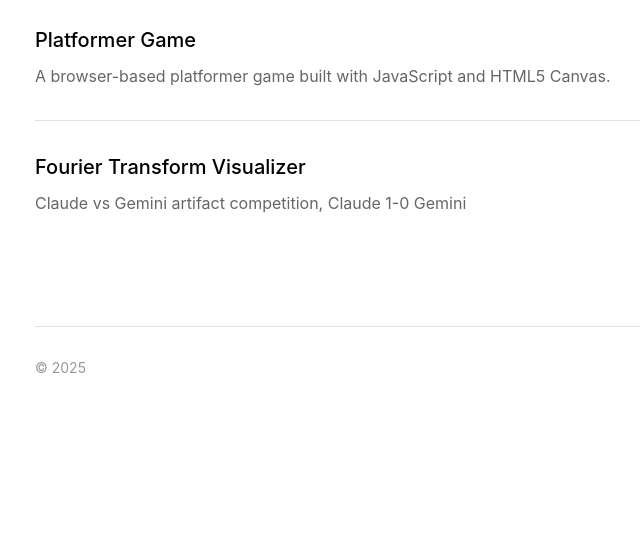
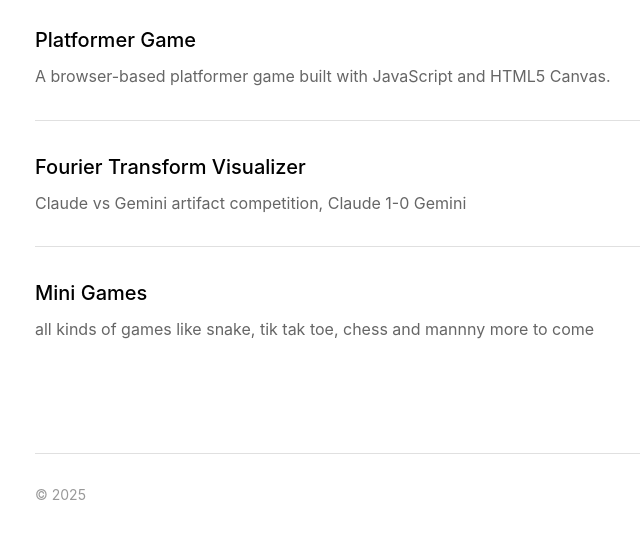
Before and after one commit to arnarfreyre/Website, a plain HTML site: page Index.html in a window 1280 px wide. Shown: the part 107-646 px from the top of the page, without its empty margins (205-845 px from the left). Drawn offline with Linux system fonts and the light colour scheme.

```diff
--- a/Index.html
+++ b/Index.html
@@ -101,16 +101,25 @@
         <h1>Projects</h1>
 
         <ul class="projects-list">
+            <!--  Platformer leikur    -->
             <li class="project-item">
                 <a href="Projects/PlatformerGame/Index.html" class="project-link">
                     <h2 class="project-title">Platformer Game</h2>
                     <p class="project-description">A browser-based platformer game built with JavaScript and HTML5 Canvas.</p>
                 </a>
             </li>
+            <!--  forier transform   -->
             <li class="project-item">
                 <a href="Projects/fourier" class="project-link">
                     <h2 class="project-title">Fourier Transform Visualizer</h2>
                     <p class="project-description">Claude vs Gemini artifact competition, Claude 1-0 Gemini</p>
+                </a>
+            </li>
+            <!--  mini games   -->
+            <li class="project-item">
+                <a href="Projects/fourier" class="project-link">
+                    <h2 class="project-title">Mini Games</h2>
+                    <p class="project-description">all kinds of games like snake, tik tak toe, chess and mannny more to come </p>
                 </a>
             </li>
         </ul>
```
